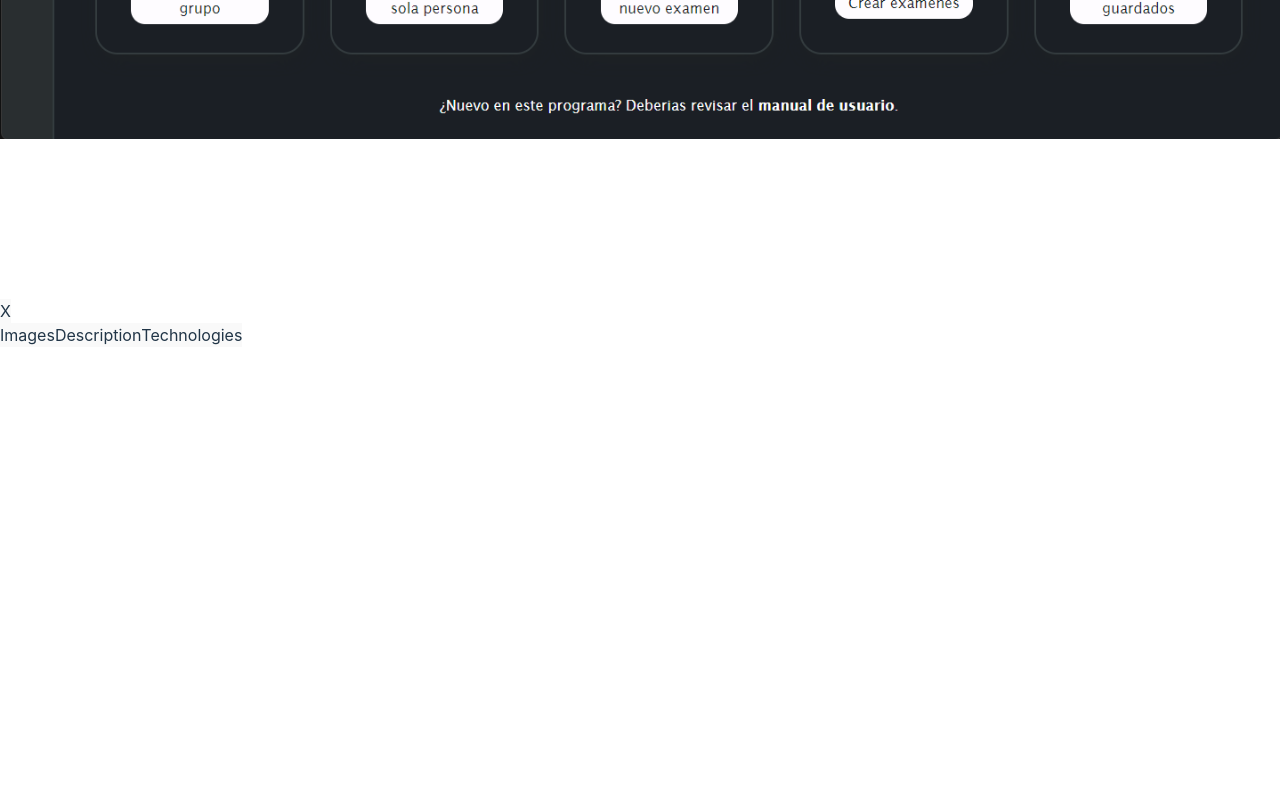
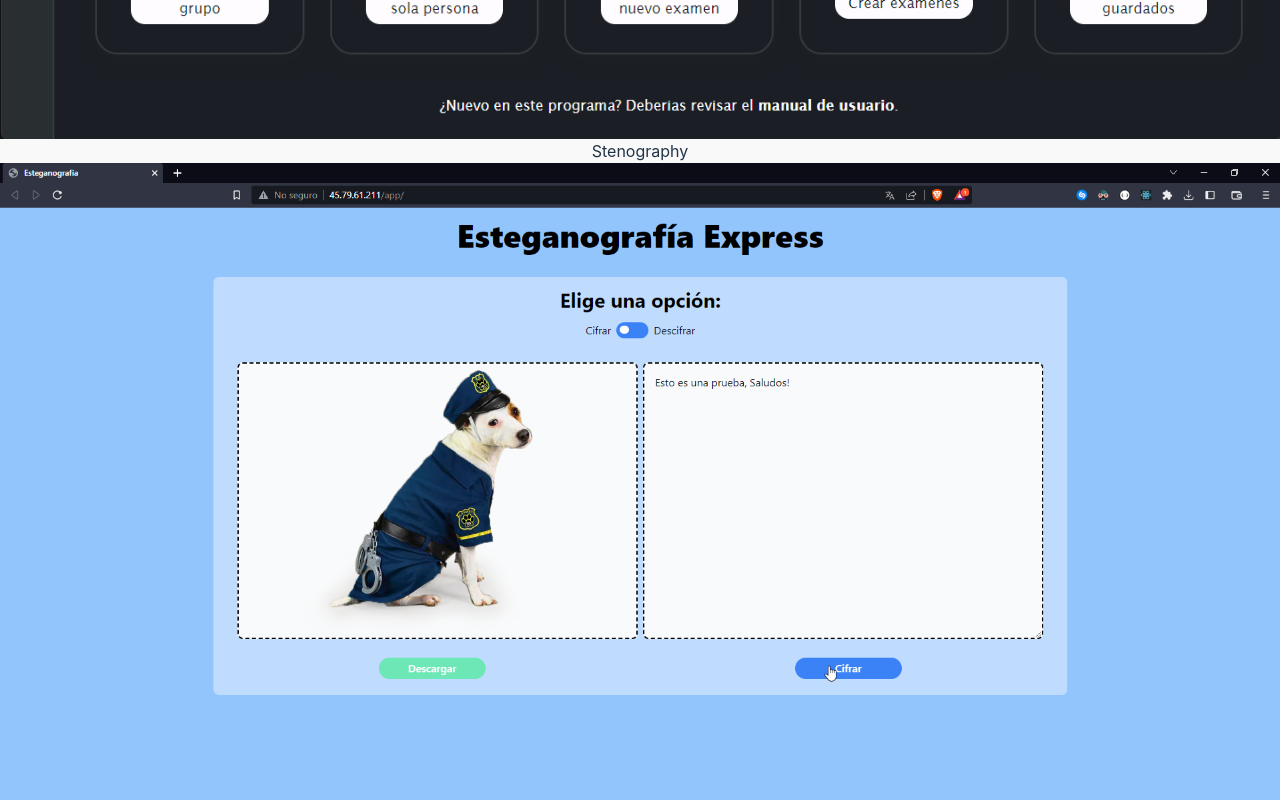
Before and after one commit to Jonhyble/jonhyble.github.io, a React (Vite) app: page /projects in a window 1280 px wide. Shown: the part 1420-2220 px from the top of the page. Before the commit the page ends 1767 px from the top, so only its background shows below. Built offline with nearby package versions, Linux system fonts and the light colour scheme.

Commit message:
fix to align in technologies and added a new project

```diff
--- a/public/lng.json
+++ b/public/lng.json
@@ -21,8 +21,10 @@
         "button_description": "Description",
         "button_technologies": "Technologies",
         "repruebainador_title": "Repruebainador (automatic exam grader)",
+        "stenography_title": "Stenography",
         "repruebainador_description": "This is a project designed as a desktop app to help teachers on UdeG to grade exams of multiple options.",
-        "visits_description": "This is a project created for CUCEI to accept extern visits at certain hour and day. This project has a local webpage and an application to assign day and hour."
+        "visits_description": "This is a project created for CUCEI to accept extern visits at certain hour and day. This project has a local webpage and an application to assign day and hour.",
+        "steganography-description": "This is a project for a course in University using a lot of tools that we learned through it. In this project you can insert words and hide them within an image."
     },
     "es": {
         "title": "Mi portafolio",
@@ -46,7 +48,9 @@
         "button_description": "Descripción",
         "button_technologies": "Tecnologías",
         "repruebainador_title": "Repruebainador (calificador automático de examenes)",
+        "stenography_title": "Esteganografía",
         "repruebainador_description": "Este es un proyecto diseñado como una aplicación de escritorio para ayudar a profesores en UdeG a calificar examenes de múltiples opciones.",
-        "visits_description": "Este es un proyecto creado para CUCEI para aceptar visitas externas a una cierta hora y día. Este proyecto tiene una página web local y una aplicación para asignar día y hora."
+        "visits_description": "Este es un proyecto creado para CUCEI para aceptar visitas externas a una cierta hora y día. Este proyecto tiene una página web local y una aplicación para asignar día y hora.",
+        "steganography-description": "Este es un proyecto para un curso en la Universidad usando un monton de herramientas que aprendimos a lo largo de éste. En este proyecto puedes insertar palabras y ocultarlas en una imagen."
     }
 }
--- /dev/null
+++ b/src/components/Popup/index.css
@@ -0,0 +1,3 @@
+.grid-template {
+    grid-template-columns: repeat(auto-fit, 10rem);
+}
--- a/src/components/Popup/index.jsx
+++ b/src/components/Popup/index.jsx
@@ -1,6 +1,6 @@
 import { useState } from "react"
 import Lang from "../../components/Lang"
-
+import './index.css'
 
 export const Popup = ({ popup, setPopup }) => {
     const [content, setContent] = useState(0);
@@ -14,6 +14,10 @@ export const Popup = ({ popup, setPopup }) => {
         "repruebainador" : [
             "/repruebainador/home_page.png",
             "/repruebainador/01.png"
+        ],
+        "stenography" : [
+            "/stenography/home_page.png",
+            "/stenography/01.png"
         ]
     }
 
@@ -28,6 +32,14 @@ export const Popup = ({ popup, setPopup }) => {
             "Python",
             "JavaScript",
             "Electron"
+        ],
+        "stenography" : [
+            "JavaScript",
+            "React",
+            "Python",
+            "FastAPI",
+            "Docker",
+            "Kubernetes"
         ]
     }
 
@@ -69,7 +81,7 @@ export const Popup = ({ popup, setPopup }) => {
     }
 
     const listItems = technologies[popup]?.map((option) =>
-        <p key={option} className="text-lg font-bold text-center flex-none w-36 mx-5 mb-6 p-3 border-2 border-blue-400 bg-blue-500 hover:opacity-70 text-white rounded-3xl">{option}</p>
+        <p key={option} className="text-lg font-bold text-center flex-none w-36 m-2 p-3 border-2 border-blue-400 bg-blue-500 hover:opacity-70 text-white rounded-3xl">{option}</p>
     );
 
     function PlaceContent() {
@@ -79,7 +91,7 @@ export const Popup = ({ popup, setPopup }) => {
             } else if (content === 1) {
                 return <div className="w-full h-fit bg-blue-200 text-blue-800 m-auto text-center absolute inset-y-1/2 text-4xl">{Lang(popup + "_description")}</div>
             } else {
-                return  <div className="flex flex-wrap justify-center absolute inset-y-1/2 w-full">{listItems}</div>
+                return  <div className="grid place-content-center grid-template w-full h-full">{listItems}</div>
             }
     }
 
--- a/src/pages/Projects/index.jsx
+++ b/src/pages/Projects/index.jsx
@@ -25,6 +25,10 @@ export const Projects = () => {
                         <p>{Lang("repruebainador_title")}</p>
                         <img src="/repruebainador/home_page.png" alt="image" />
                     </button>
+                    <button onClick={handleClick} value="stenography" className="text-lg font-bold text-center flex-none lg:w-[35rem] md:w-[40rem] w-5/6 h-[24rem] mx-5 mt-6 p-3 border-2 border-blue-400 bg-blue-500 hover:opacity-70 text-white rounded-3xl">
+                        <p>{Lang("stenography_title")}</p>
+                        <img src="/stenography/home_page.png" alt="image" />
+                    </button>
                 </div>
             </main>
             <Popup popup={popup} setPopup={setPopup}/>
```
Also changed, not shown: public/stenography/01.png (added), public/stenography/home_page.png (added).
